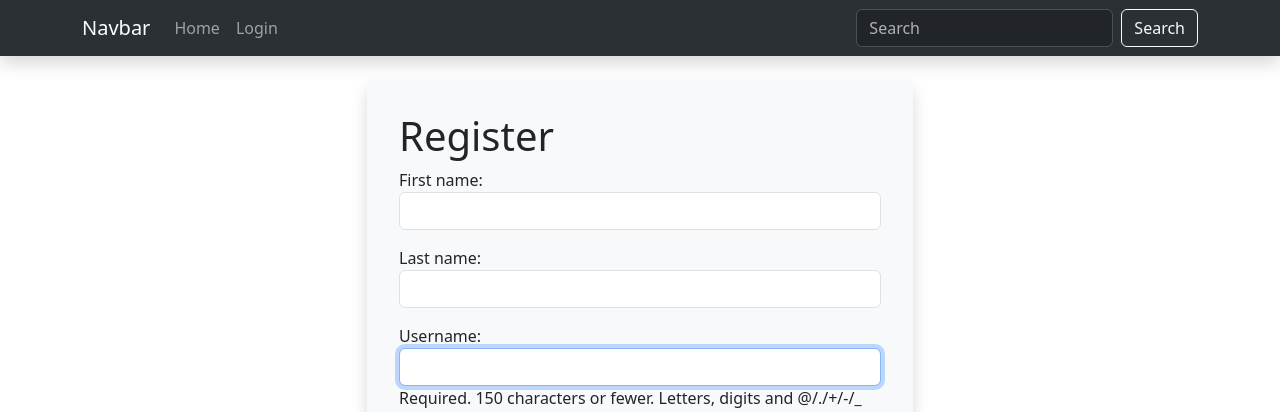
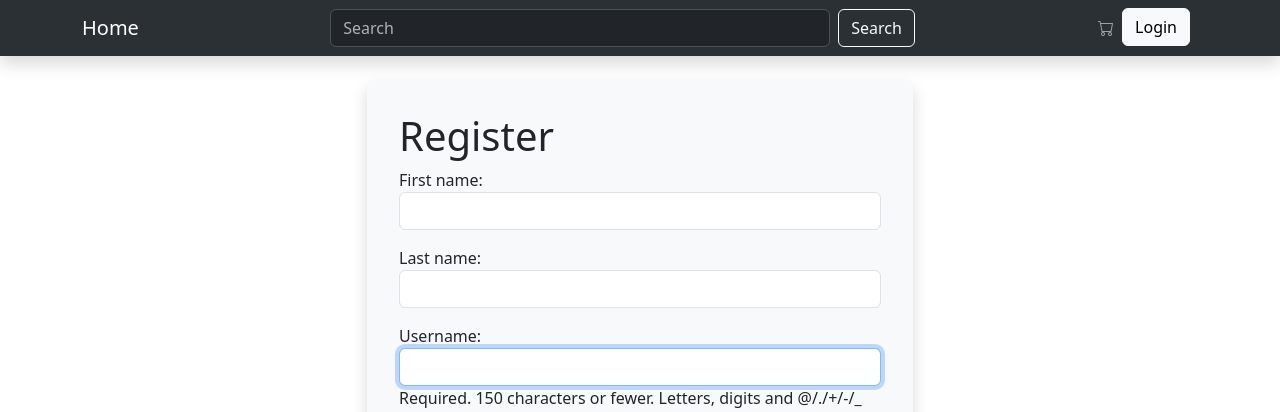
Before and after one commit to al-rafi304/Ecommerce-Website, a Django app: page /member/register in a window 1280 px wide. Shown: the top 412 px of the page. Run offline with Django 4.2, Linux system fonts and the light colour scheme.

Commit message:
Redesigned Navbar

```diff
--- a/ecom_website/store/templates/store/base.html
+++ b/ecom_website/store/templates/store/base.html
@@ -6,30 +6,46 @@
     <title>{% block title %}{% endblock title %}</title>
     <link href="https://cdn.jsdelivr.net/npm/bootstrap@5.3.0-alpha2/dist/css/bootstrap.min.css" rel="stylesheet" integrity="sha384-aFq/bzH65dt+w6FI2ooMVUpc+21e0SRygnTpmBvdBgSdnuTN7QbdgL+OapgHtvPp" crossorigin="anonymous">
     <script src="https://code.jquery.com/jquery-3.6.0.min.js"></script>
+    <link rel="stylesheet" href="https://cdn.jsdelivr.net/npm/bootstrap-icons@1.10.4/font/bootstrap-icons.css">
 
   </head>
   <body>
     <nav class="navbar navbar-expand-lg bg-body-tertiary bg-dark sticky-top shadow" data-bs-theme="dark">
         <div class="container">
-          <a class="navbar-brand" href="#">Navbar</a>
-          <button class="navbar-toggler" type="button" data-bs-toggle="collapse" data-bs-target="#navbarSupportedContent" aria-controls="navbarSupportedContent" aria-expanded="false" aria-label="Toggle navigation">
+            <a class="navbar-brand" href="{% url 'home' %}">Home</a>
+
+            <!-- Search Bar -->
+            <ul class="navbar-nav w-100 justify-content-center">
+                <li class="nav-item">
+                    <form class="d-flex" role="search">
+                        <input class="form-control me-2" type="search" placeholder="Search" aria-label="Search" style="width: 500px">
+                        <button class="btn btn-outline-light" type="submit">Search</button>
+                    </form>
+                </li>
+            </ul>
+
+
+            <!-- Toggle Button -->
+            <button class="navbar-toggler ms-auto" type="button" data-bs-toggle="collapse" data-bs-target="#navbarSupportedContent" aria-controls="navbarSupportedContent" aria-expanded="false" aria-label="Toggle navigation">
                 <span class="navbar-toggler-icon"></span>
             </button>
+
+            <!-- Right Side -->
             <div class="collapse navbar-collapse" id="navbarSupportedContent">
-            <ul class="navbar-nav me-auto mb-2 mb-lg-0">
-              <li class="nav-item">
-                <a class="nav-link" aria-current="page" href="{% url 'home' %}">Home</a>
-              </li>
+                <ul class="navbar-nav ms-auto">
 
+                    <!-- Shop Button -->
                     {% if user.is_authenticated and user.is_seller %}
 
                     <li class="nav-item dropdown">
                         <a class="nav-link dropdown-toggle" href="#" role="button" data-bs-toggle="dropdown" aria-expanded="false">
-                        {{ user.shop.title }}
+                            {% comment %} {{ user.shop.title }} {% endcomment %}
+                            <i class="bi bi-shop-window"></i>
                         </a>
                         <ul class="dropdown-menu">
-                        <li><a class="dropdown-item" href="{% url 'shop' shop_id=user.shop.pk %}">Visit Shop</a></li>
+                            <li><a class="dropdown-item" href="{% url 'shop' shop_id=user.shop.pk %}">Visit {{ user.shop.title }}</a></li>
                             <li><a class="dropdown-item" href="{% url 'add_product' shop_id=user.shop.pk %}">Add Product</a></li>
+                            <li><a class="dropdown-item" href="{% url 'add_product' shop_id=user.shop.pk %}">View Orders</a></li>
                             <li><hr class="dropdown-divider"></li>
                             <li><a class="dropdown-item" href="#">Preference</a></li>
                         </ul>
@@ -37,42 +53,42 @@
 
                     {% endif %}
 
+                    <!-- Create Shop Button -->
                     {% if user.is_authenticated and user.is_seller == False %}
-
                     <li class="nav-item">
                         <a class="nav-link" aria-current="page" href="{% url 'create_shop' %}">Create Shop</a>
                     </li>
+                    {% endif %}
 
-              {% endif %}
+                    <!-- Cart -->
+                    <li class="nav-item">
+                        <a class='nav-link' href="{% url 'cart' %}">
+                            {% comment %} <span class=" badge rounded-pill bg-danger">99+</span> {% endcomment %}
+                            <i class="bi bi-cart"></i>
+                        </a>
+                    </li>
+
+                    <!-- User Profile Icon -->
                     <li class="nav-item">
                     {% if user.is_authenticated %}
-                    <li class="nav-item">
-                        <a class="nav-link" aria-current="page" href="{% url 'cart' %}">Cart</a>
-                    </li>
-                    <a class="nav-link" data-bs-toggle="modal" data-bs-target="#logoutModal" href="#">Logout</a>
+                        <div class="dropdown">
+                            <button class="btn btn-link dropdown-toggle rounded-circle text-white" type="button" data-bs-toggle="dropdown" aria-expanded="false" style="text-decoration:none; color:inherit;"  >
+                                {% comment %} <img src="https://avatars.githubusercontent.com/u/81813869?v=4" alt="User Profile Image" class="rounded-circle border-0" width="30" height="30"> {% endcomment %}
+                                <i class="bi bi-person-fill"></i>
+                            </button>
+                            <ul class="dropdown-menu">
+                                <li><a class="dropdown-item" href="{% url 'cart' %}">Your Cart</a></li>
+                                <li><a class="dropdown-item" href="#">Your Orders</a></li>
+                                <li><hr class="dropdown-divider"></li>
+                                <li><a class="dropdown-item" data-bs-toggle="modal" data-bs-target="#logoutModal" href="#">Logout</a></li>
+                            </ul>
+                        </div>
                     {% else %}
-                <a class="nav-link" href="{% url 'login' %}">Login</a>
+                    <a class="btn btn-light me-2" href="{% url 'login' %}">Login</a>
                     {% endif %}
                     </li>
-              {% comment %} <li class="nav-item dropdown">
-                <a class="nav-link dropdown-toggle" href="#" role="button" data-bs-toggle="dropdown" aria-expanded="false">
-                  Dropdown
-                </a>
-                <ul class="dropdown-menu">
-                  <li><a class="dropdown-item" href="#">Action</a></li>
-                  <li><a class="dropdown-item" href="#">Another action</a></li>
-                  <li><hr class="dropdown-divider"></li>
-                  <li><a class="dropdown-item" href="#">Something else here</a></li>
                 </ul>
-              </li>
-              <li class="nav-item">
-                <a class="nav-link disabled">Disabled</a>
-              </li> {% endcomment %}
-            </ul>
-            <form class="d-flex" role="search">
-              <input class="form-control me-2" type="search" placeholder="Search" aria-label="Search">
-              <button class="btn btn-outline-light" type="submit">Search</button>
-            </form>
+
             </div>
         </div>
     </nav>
```
Also changed, not shown: ecom_website/db.sqlite3. Lines whose indentation alone changed are shown as unchanged.
